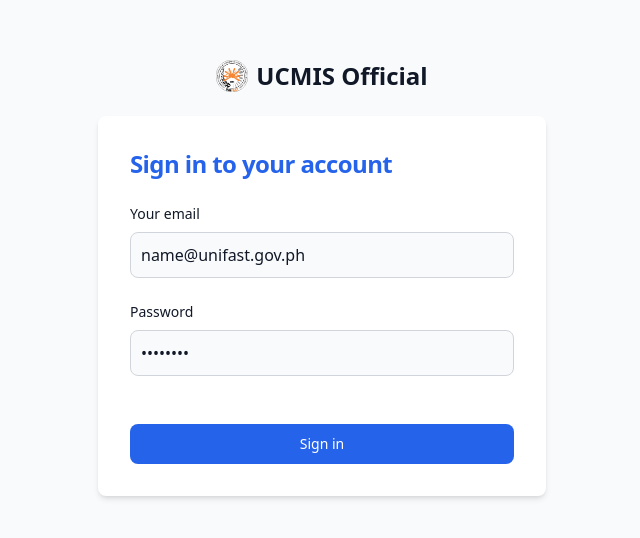
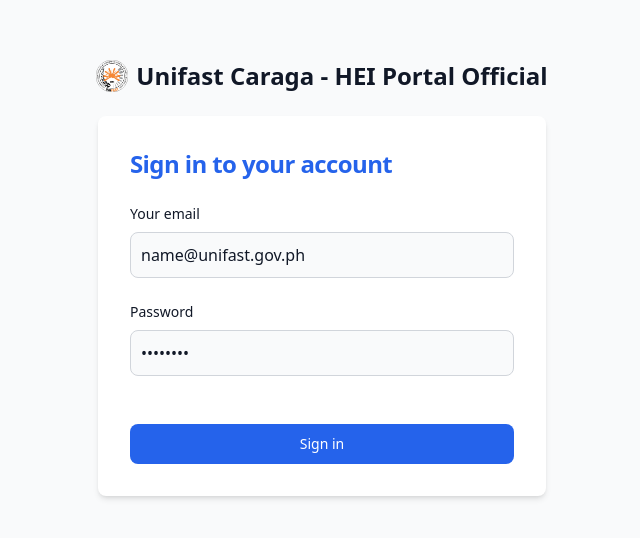
Before and after one commit to llibolraac/hei-portal, a Vue app: page / in a window 1280 px wide. Shown: the part 122-660 px from the top of the page, without its empty margins (318-958 px from the left). Built offline with nearby package versions, Linux system fonts and the light colour scheme.

Commit message:
Latest Update

```diff
--- a/src/views/Login.vue
+++ b/src/views/Login.vue
@@ -4,7 +4,7 @@
     <div class="flex flex-col items-center justify-center px-6 py-8 mx-auto md:h-screen lg:py-0">
       <a href="#" class="flex items-center mb-6 text-2xl font-semibold text-gray-900 dark:text-white">
         <img class="w-8 h-8 mr-2" src="/src/assets/unifast.png" alt="logo">
-        UCMIS Official
+        Unifast Caraga - HEI Portal Official
       </a>
       <div class="w-full bg-white rounded-lg shadow-md dark:border md:mt-0 sm:max-w-md xl:p-0 dark:bg-gray-800 dark:border-gray-700">
         <div class="p-6 space-y-4 md:space-y-6 sm:p-8">
```
